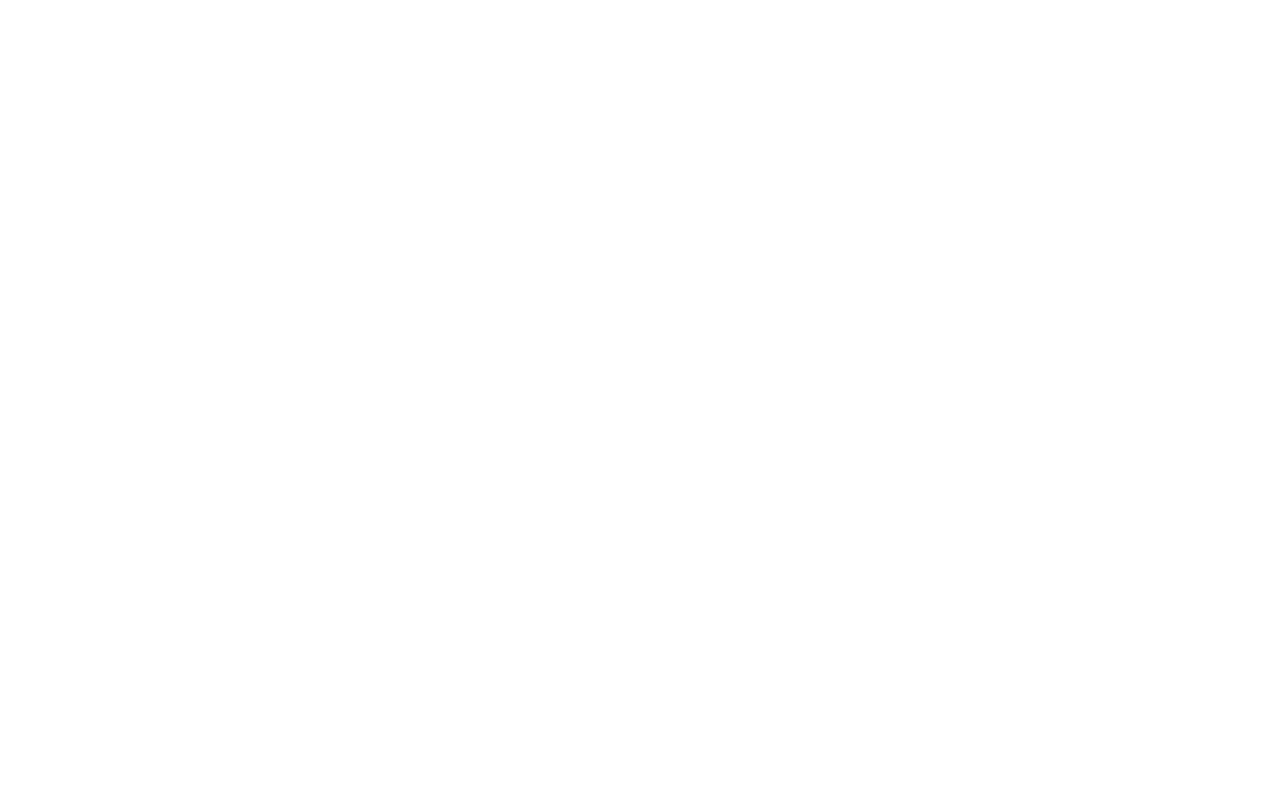
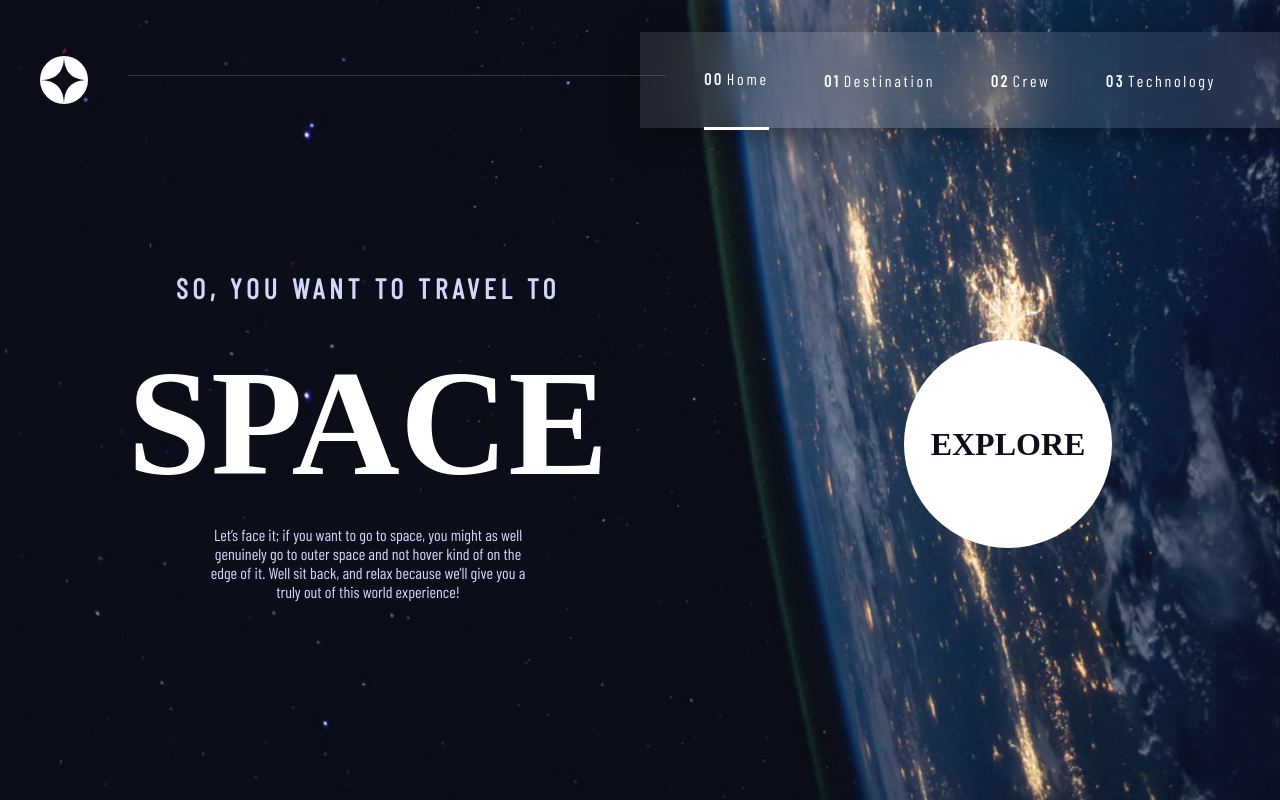
Before and after one commit to holmar18/frontend-mentor-space-tourism-website, a React (Create React App) app: page / in a window 1280 px wide. Before the commit this address had no page. Built offline with nearby package versions, Linux system fonts and the light colour scheme; a web font is replaced by a local one.

Commit message:
fix default route

```diff
--- a/src/navigation/Navigation.tsx
+++ b/src/navigation/Navigation.tsx
@@ -12,6 +12,7 @@
 	return (
 		<BrowserRouter>
 			<Routes>
+				<Route path='/' element={<HomeScreen />} />
 				<Route path='/home' element={<HomeScreen />} />
 				<Route path='/crew' element={<CrewScreen />} />
 				<Route path='/destination' element={<DestinationScreen />} />
```
